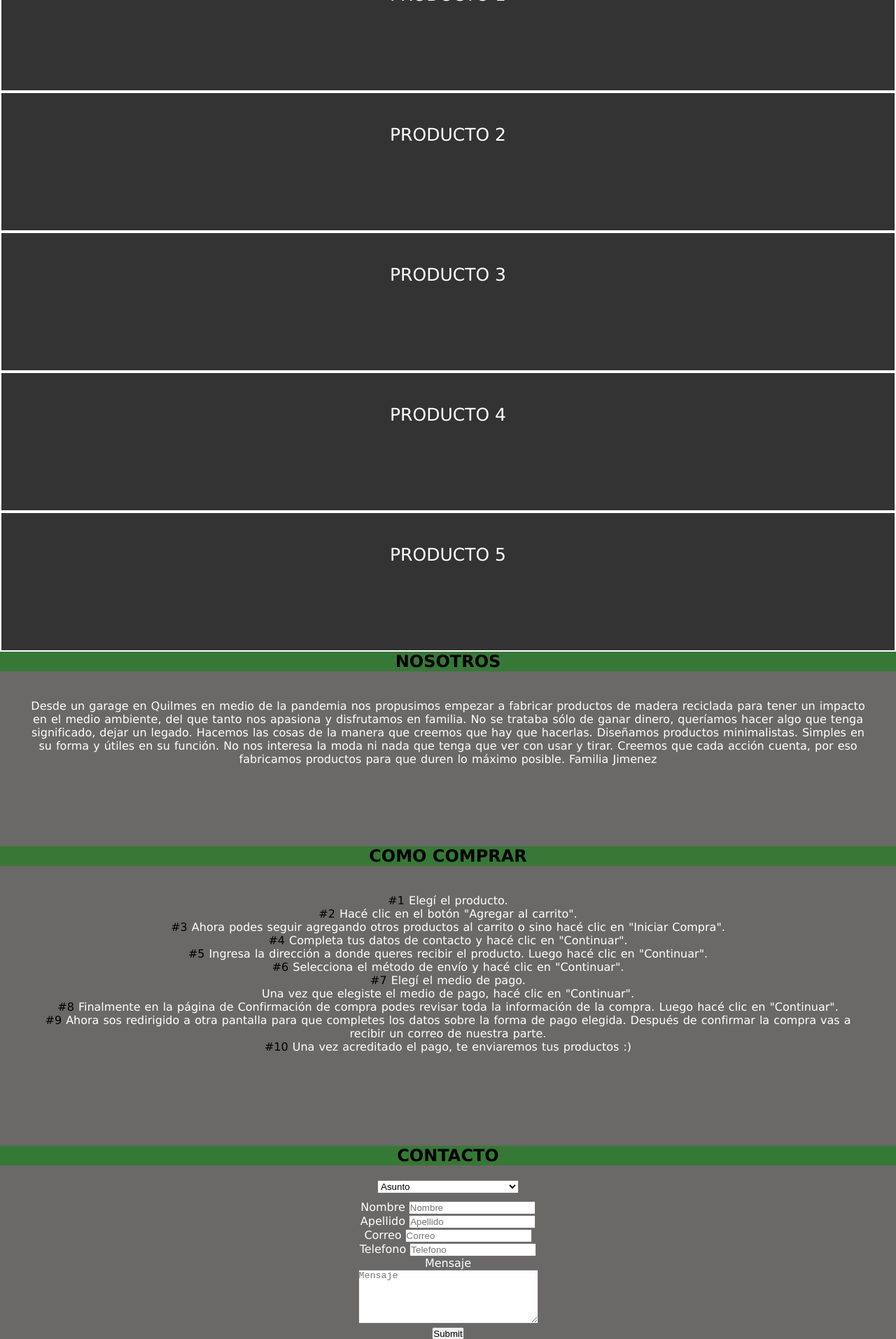
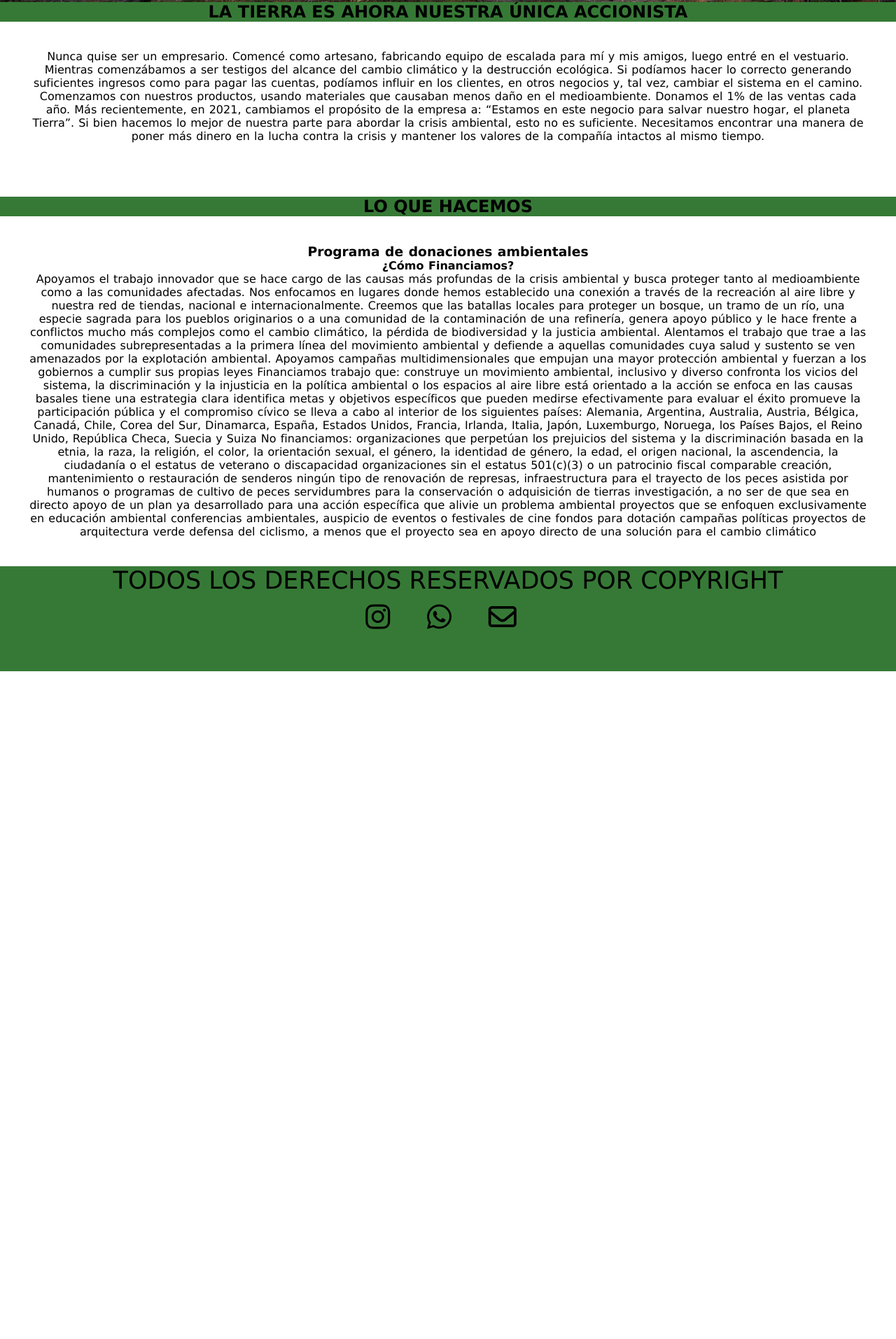
Before and after one commit to iniajimenez/PreEntrega2Jimenez, a plain HTML site: page index.html in a window 1280 px wide. Shown: the part 887-2800 px from the top of the page at 70% size. After the commit the page ends 1846 px from the top, so only its background shows below. Drawn offline with Linux system fonts and the light colour scheme.

Commit message:
pre entrega 2 done

```diff
--- a/estilos.css
+++ b/estilos.css
@@ -43,8 +43,11 @@ header{
 }
 
 main{
-    height: 700px;
+    height: 800px;
     width: 100%;
+}
+
+.inicio{
     background-image: url(img/fondo\ mapu.jpg);
     background-size: cover;
     background-position: center;
@@ -63,9 +66,23 @@ main{
 }
 
 h1{
+    color: black;
+    text-shadow: 0 0 1px #fff;
+    margin-bottom: 20px;
+}
+
+.vln{
     color: #fff;
     text-shadow: 0 0 1px #fff;
     margin-bottom: 20px;
+}
+
+.rest{
+    color: #fff;
+    background-color: black;
+    text-shadow: 0 0 1px #fff;
+    margin-bottom: 20px;
+    text-align: center;
 }
 
 .call p{
@@ -105,55 +122,66 @@ h2 a:hover{
 .sec{
     height: 50pxpx;
     width: 100%;
-    background-color: rgb(107, 104, 104);
+    background-color: #fff;
     text-align: center;
 }
 
-#sec2{
+#sec1{
     height: 250px;
     width: 100%;
-    color: #fff;
+    color: black;
+    background-color: #fff;
+    font-family: Verdana, Geneva, Tahoma, sans-serif;
+    padding: 40px;
+    word-spacing: 1px;
+}
+
+#sec2{
+    height: 500px;
+    width: 100%;
+    color: black;
+    background-color: #fff;
     font-family: Verdana, Geneva, Tahoma, sans-serif;
     padding: 40px;
     word-spacing: 1px;
 }
 
 #sec3{
-    height: 400px;
+    height: 00px;
     width: 100%;
-    color: #fff;
+    color: black;
+    background-color: #fff;
     font-family: Verdana, Geneva, Tahoma, sans-serif;
     padding: 40px;
     word-spacing: 1px;
 }
 
-#sec3 ul li{
-    list-style: none
-}
-
-#sec3 span{
-    color: black
-}
-
 #sec4{
+    height: 350px;
     width: 100%;
-    color: #fff;
+    color: black;
     font-family: Verdana, Geneva, Tahoma, sans-serif;
-    padding: 20px;
+    padding: 40px;
+    word-spacing: 1px;
 }
 
 #sec5{
-    padding: 10px;
+    height: 350px;
+    width: 100%;
+    color: black;
+    font-family: Verdana, Geneva, Tahoma, sans-serif;
+    padding: 40px;
+    word-spacing: 1px;
 }
 
 .item{
-    height: 200px;
+    height: 120px;
     width: 100%;
     background-color: #333;
     color: #fff;
     border: 2px solid #fff;
     text-align: center;
-    line-height: 120px;
+    line-height: 100px;
     font-size: 25px;
     text-transform: uppercase;
     font-family: Verdana, Geneva, Tahoma, sans-serif;
@@ -166,12 +194,12 @@ footer{
     font-size: 35px;
     text-transform: uppercase;
     font-family: Verdana, Geneva, Tahoma, sans-serif;
-    padding: 20px;
 }
 
 .redes{
     font-size: 40px;
-    letter-spacing: 10px;
+    letter-spacing: 20px;
+    padding: 10px;
 }
 
 .redes a{
--- a/index.html
+++ b/index.html
@@ -22,89 +22,89 @@
             </ul>
         </nav>
     </header>
-    <main>
+    <main class="inicio">
         <div class="call">
-            <h1>Volve a lo natural</h1>
+            <h1 class="vln">Volve a lo natural</h1>
             <p>Productos de madera reciclada para tu casa.</p>
             <a href="contacto.html">Mas info</a>
         </div>
     </main>
-    <h2>Tienda</h2>
-    <section class="sec" id="sec1"></section>
-        <div class="item item1">Producto 1</div>
-        <div class="item item2">Producto 2</div>
-        <div class="item item3">Producto 3</div>
-        <div class="item item4">Producto 4</div>
-        <div class="item item5">Producto 5</div>
-    <h2>Nosotros</h2>
+    <h2>La Tierra es ahora nuestra única accionista</h2>
+    <section class="sec" id="sec1">
+        <div>
+            <nav>
+                <p>Nunca quise ser un empresario.
+                    Comencé como artesano, fabricando equipo de escalada para mí y mis amigos, luego entré en el vestuario. Mientras comenzábamos a ser testigos del alcance del cambio climático y la destrucción ecológica.
+
+                Si podíamos hacer lo correcto generando suficientes ingresos como para pagar las cuentas, podíamos influir en los clientes, en otros negocios y, tal vez, cambiar el sistema en el camino.
+
+                Comenzamos con nuestros productos, usando materiales que causaban menos daño en el medioambiente. Donamos el 1% de las ventas cada año.
+
+                Más recientemente, en 2021, cambiamos el propósito de la empresa a: “Estamos en este negocio para salvar nuestro hogar, el planeta Tierra”.
+
+                Si bien hacemos lo mejor de nuestra parte para abordar la crisis ambiental, esto no es suficiente. Necesitamos encontrar una manera de poner más dinero en la lucha contra la crisis y mantener los valores de la compañía intactos al mismo tiempo.
+                </p>
+            </nav>
+        </div>
+    </section>
+    <h2>Lo que hacemos</h2>
     <section class="sec" id="sec2">
         <div>
             <nav>
-                <p>Desde un garage en Quilmes en medio de la pandemia nos propusimos empezar a fabricar productos de madera reciclada para tener un impacto en el medio ambiente, del que tanto nos apasiona y disfrutamos en familia.
+                <h3>Programa de donaciones ambientales</h3>
+                <h4>¿Cómo Financiamos?</h4>
+                <p>Apoyamos el trabajo innovador que se hace cargo de las causas más profundas de la crisis ambiental y busca proteger tanto al medioambiente como a las comunidades afectadas. Nos enfocamos en lugares donde hemos establecido una conexión a través de la recreación al aire libre y nuestra red de tiendas, nacional e internacionalmente.
 
-                No se trataba sólo de ganar dinero, queríamos hacer algo que tenga significado, dejar un legado.
+                    Creemos que las batallas locales para proteger un bosque, un tramo de un río, una especie sagrada para los pueblos originarios o a una comunidad de la contaminación de una refinería, genera apoyo público y le hace frente a conflictos mucho más complejos como el cambio climático, la pérdida de biodiversidad y la justicia ambiental.
 
-                Hacemos las cosas de la manera que creemos que hay que hacerlas.
+                    Alentamos el trabajo que trae a las comunidades subrepresentadas a la primera línea del movimiento ambiental y defiende a aquellas comunidades cuya salud y sustento se ven amenazados por la explotación ambiental.
 
-                Diseñamos productos minimalistas.
+                    Apoyamos campañas multidimensionales que empujan una mayor protección ambiental y fuerzan a los gobiernos a cumplir sus propias leyes
 
-                Simples en su forma y útiles en su función. No nos interesa la moda ni nada que tenga que ver con usar y tirar.
+                    Financiamos trabajo que:
 
-                Creemos que cada acción cuenta, por eso fabricamos productos para que duren lo máximo posible.
+                    construye un movimiento ambiental, inclusivo y diverso
 
-                Familia Jimenez</p>
+                    confronta los vicios del sistema, la discriminación y la injusticia en la política ambiental o los espacios al aire libre
+
+                    está orientado a la acción
+
+                    se enfoca en las causas basales
+
+                    tiene una estrategia clara
+
+                    identifica metas y objetivos específicos que pueden medirse efectivamente para evaluar el éxito
+
+                    promueve la participación pública y el compromiso cívico
+
+                    se lleva a cabo al interior de los siguientes países: Alemania, Argentina, Australia, Austria, Bélgica, Canadá, Chile, Corea del Sur, Dinamarca, España, Estados Unidos, Francia, Irlanda, Italia, Japón, Luxemburgo, Noruega, los Países Bajos, el Reino Unido, República Checa, Suecia y Suiza
+
+                    No financiamos:
+
+                    organizaciones que perpetúan los prejuicios del sistema y la discriminación basada en la etnia, la raza, la religión, el color, la orientación sexual, el género, la identidad de género, la edad, el origen nacional, la ascendencia, la ciudadanía o el estatus de veterano o discapacidad
+
+                    organizaciones sin el estatus 501(c)(3) o un patrocinio fiscal comparable
+
+                    creación, mantenimiento o restauración de senderos
+
+                    ningún tipo de renovación de represas, infraestructura para el trayecto de los peces asistida por humanos o programas de cultivo de peces
+
+                    servidumbres para la conservación o adquisición de tierras
+
+                    investigación, a no ser de que sea en directo apoyo de un plan ya desarrollado para una acción específica que alivie un problema ambiental
+
+                    proyectos que se enfoquen exclusivamente en educación ambiental
+
+                    conferencias ambientales, auspicio de eventos o festivales de cine
+
+                    fondos para dotación
+
+                    campañas políticas
+
+                    proyectos de arquitectura verde
+
+                    defensa del ciclismo, a menos que el proyecto sea en apoyo directo de una solución para el cambio climático</p>
             </nav>
-        </div>
-    </section>
-
-    <h2>Como comprar</h2>
-    <section class="sec" id="sec3">
-        <div>
-            <ul>
-                 <li><span>#1</span> Elegí el producto.</li>
-                <li><span>#2</span> Hacé clic en el botón "Agregar al carrito".</li>
-                <li><span>#3</span> Ahora podes seguir agregando otros productos al carrito o sino hacé clic en "Iniciar Compra".</li>
-                <li><span>#4</span> Completa tus datos de contacto y hacé clic en "Continuar".</li>
-                <li><span>#5</span> Ingresa la dirección a donde queres recibir el producto. Luego hacé clic en "Continuar".</li>
-                <li><span>#6</span> Selecciona el método de envío y hacé clic en "Continuar".</li>
-                <li><span>#7</span> Elegí el medio de pago.</li>
-                <li>Una vez que elegiste el medio de pago, hacé clic en "Continuar".</li>
-                <li><span>#8</span> Finalmente en la página de Confirmación de compra podes revisar toda la información de la compra. Luego hacé clic en "Continuar".</li>
-                <li><span>#9</span> Ahora sos redirigido a otra pantalla para que completes los datos sobre la forma de pago elegida. Después de confirmar la compra vas a recibir un correo de nuestra parte.</li>
-                <li><span>#10</span> Una vez acreditado el pago, te enviaremos tus productos :)</li>
-            </ul>
-        </div>
-    </section>
-    <h2>Contacto</a></h2>
-    <section class="sec" id="sec4">
-    <form action="Contacto">
-        <select name="Asunto">
-            <option>Asunto</option>
-            <option>Consulta sobre un producto</option>
-            <option>Garantia</option>
-            <option>Problema para comprar online</option>
-            <option>Otros</option>
-        </select>
-    <section class="sec" id="sec5">
-        <div>
-            <form class="form">
-               <label for="names">Nombre</label>
-                <input id="names" name="names" type="text" placeholder="Nombre" required>
-                <br>
-                <label for="apellido">Apellido</label>
-                <input id="apellido" name="apellido" type="text" placeholder="Apellido" required>
-                <br>
-                <label for="names">Correo</label>
-                <input id="names" name="names" type="email" placeholder="Correo" required>
-                <br>
-                <label for="names">Telefono</label>
-                <input id="names" name="names" type="number"placeholder="Telefono" required>
-                <br>
-                <label for="names">Mensaje</label><br>
-                <textarea name="" id="" cols="30" rows="5" resize "none placeholder="Mensaje" required></textarea>
-                <br>
-                <input type="submit">
-            </form>
         </div>
     </section>
     <footer>
```
Also changed, not shown: comprar.html (+4 -4 lines), contacto.html (+7 -5 lines), nosotros.html (+3 -1 lines), tienda.html (+8 -8 lines).
